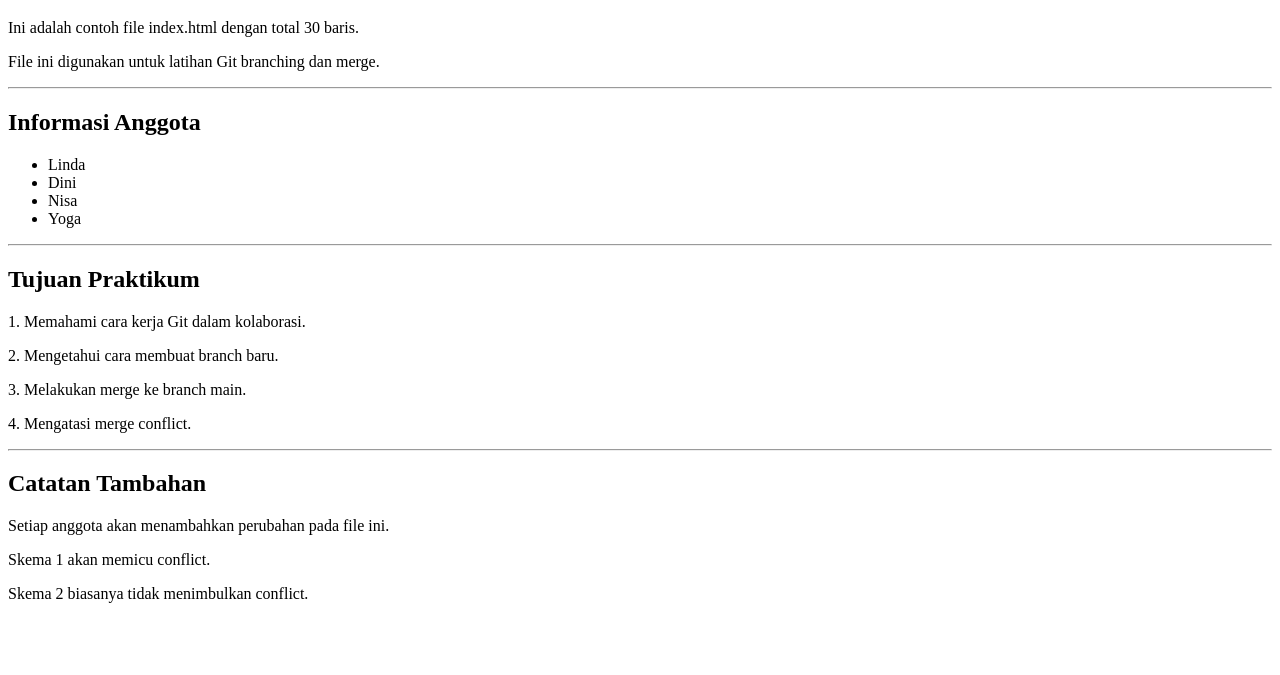
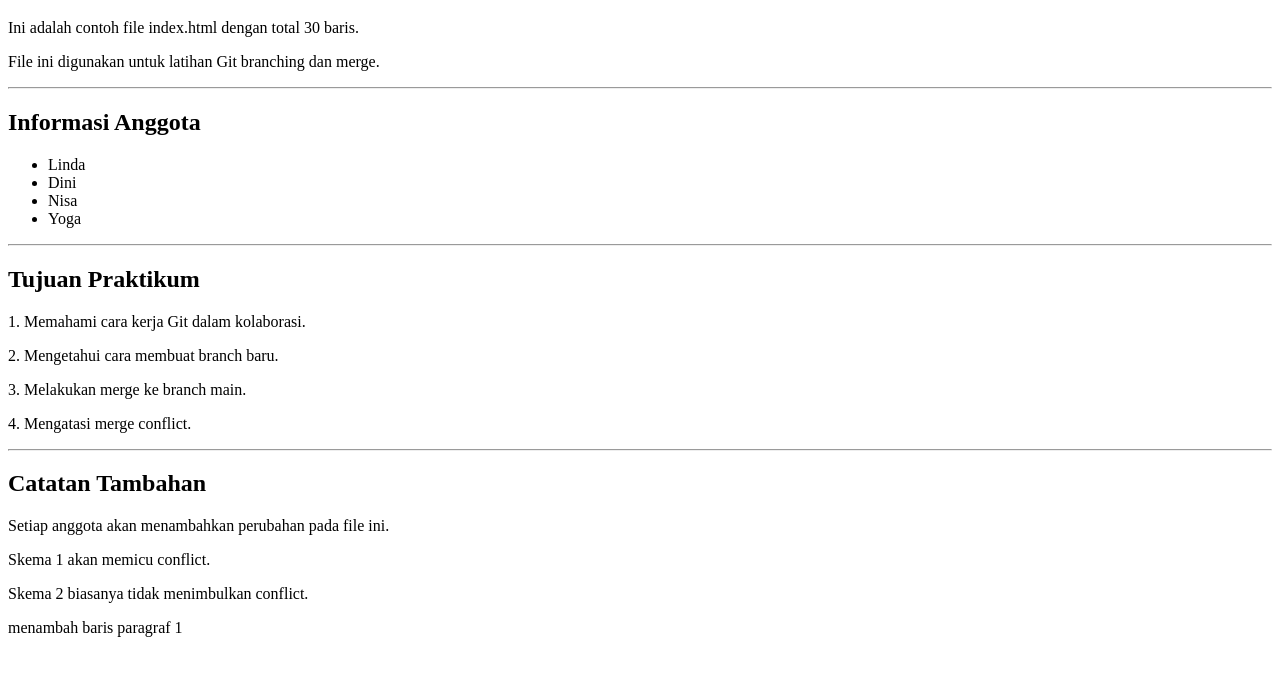
Before and after one commit to asihnurannisa/PRAKTIKUM12, a plain HTML site: page index.html in a window 1280 px wide. Shown: the part 87-762 px from the top of the page. Drawn offline with Linux system fonts and the light colour scheme.

Commit message:
menambahkan paragraf 1 di baris 32

```diff
--- a/index.html
+++ b/index.html
@@ -35,5 +35,6 @@
     <p>Setiap anggota akan menambahkan perubahan pada file ini.</p>
     <p>Skema 1 akan memicu conflict.</p>
     <p>Skema 2 biasanya tidak menimbulkan conflict.</p>
+    <p>menambah baris paragraf 1</p>
 </body>
 </html>
```
